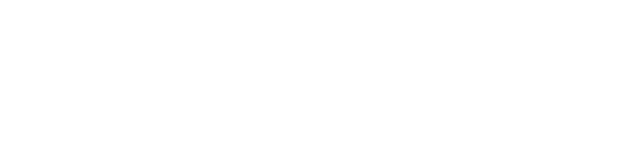
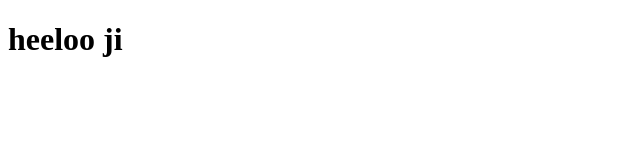
Before and after one commit to rupeshbhatia/htmlcssproject, a plain HTML site: page index.html in a window 1280 px wide. Shown: the whole page, without its empty margins (0-640 px from the left). Drawn offline with Linux system fonts and the light colour scheme.

Commit message:
update index.html file

```diff
--- a/index.html
+++ b/index.html
@@ -6,6 +6,6 @@
     <title>Document</title>
 </head>
 <body>
-
+    <h1>heeloo ji</h1>
 </body>
 </html>
```
